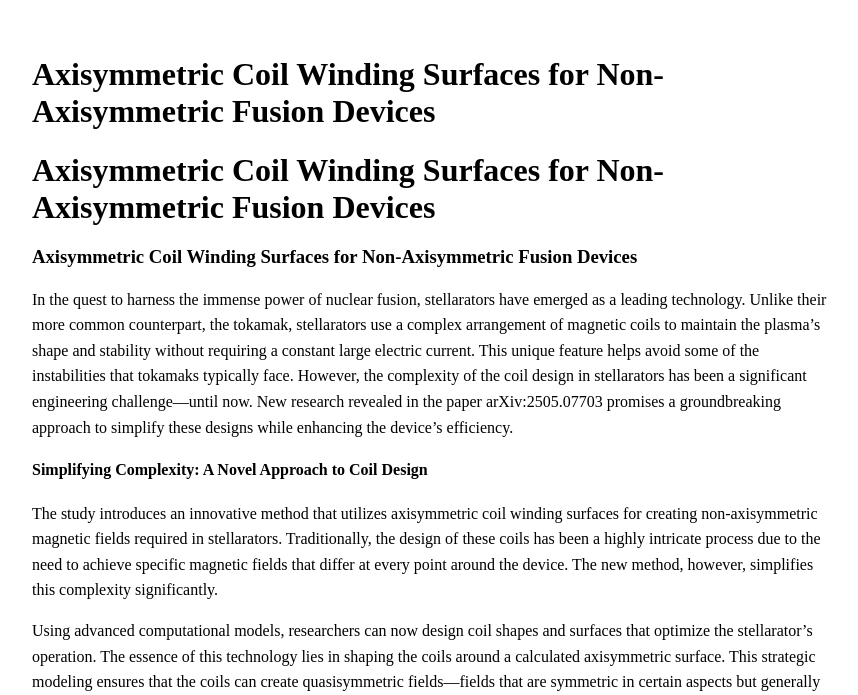
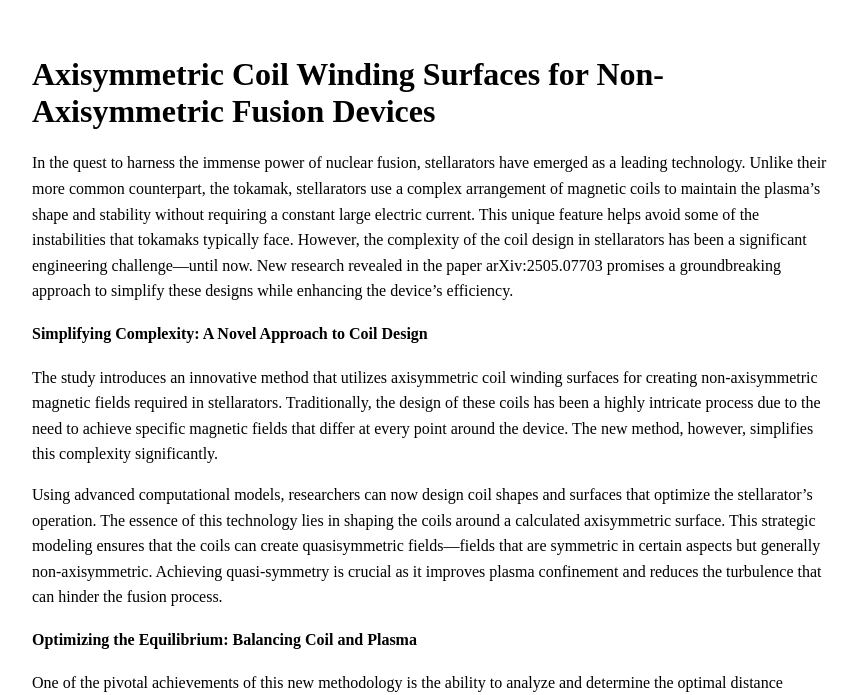
Before and after one commit to hyperpoint/hyperpoint.github.io, a Jekyll site: the page built from _posts/2025-05-01-efe966997e81f5a218963f837bc7def5-axisymmetric-coil-winding-surfaces-for-non-axisymmetric-fusion-devices.md, in a window 1280 px wide and 900 px high, cut to the strip 205-900 px from the top of the window. Shown: the whole strip, without its empty margins (208-1066 px from the left). Built offline with Jekyll 4.4.1, drawn with Linux system fonts in a browser that asks for light colours.

Commit message:
Update 2025-05-01-efe966997e81f5a218963f837bc7def5-axisymmetric-coil-winding-surfaces-for-non-axisymmetric-fusion-devices.md

```diff
--- a/_posts/2025-05-01-efe966997e81f5a218963f837bc7def5-axisymmetric-coil-winding-surfaces-for-non-axisymmetric-fusion-devices.md
+++ b/_posts/2025-05-01-efe966997e81f5a218963f837bc7def5-axisymmetric-coil-winding-surfaces-for-non-axisymmetric-fusion-devices.md
@@ -6,10 +6,6 @@ permalink: "/posts/2025/05/01/axisymmetric-coil-winding-surfaces-for-non-axisymm
 layout: post
 author: Travis Frye
 ---
-
-# Axisymmetric Coil Winding Surfaces for Non-Axisymmetric Fusion Devices
-
-### Axisymmetric Coil Winding Surfaces for Non-Axisymmetric Fusion Devices
 
 In the quest to harness the immense power of nuclear fusion, stellarators have emerged as a leading technology. Unlike their more common counterpart, the tokamak, stellarators use a complex arrangement of magnetic coils to maintain the plasma's shape and stability without requiring a constant large electric current. This unique feature helps avoid some of the instabilities that tokamaks typically face. However, the complexity of the coil design in stellarators has been a significant engineering challenge—until now. New research revealed in the paper arXiv:2505.07703 promises a groundbreaking approach to simplify these designs while enhancing the device's efficiency.
 
```
